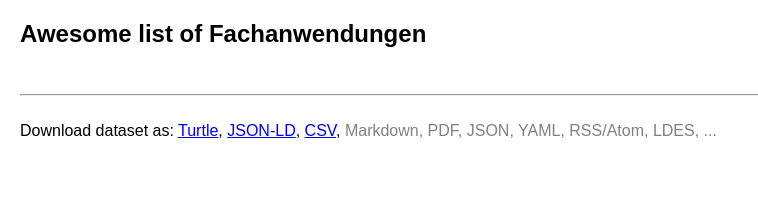
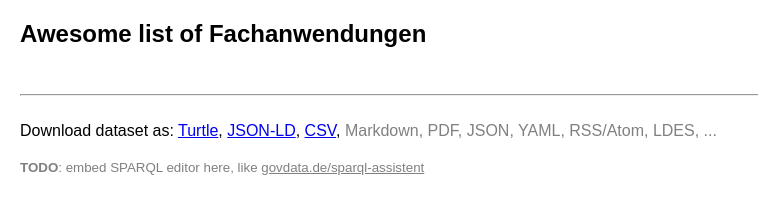
Before and after one commit to benjaminaaron/awesome-list-rdf-engine, a website built with webpack: page src/index.html in a window 1280 px wide. Shown: the whole page, without its empty margins (0-758 px from the left). Built offline with nearby package versions, Linux system fonts and the light colour scheme; files whose address does not match are found by name.

Commit message:
Add TODO about SPARQL editor

```diff
--- a/src/index.html
+++ b/src/index.html
@@ -28,6 +28,10 @@ Download dataset as:
         <span>LDES</span>,
         <span>...</span>
     </span>
+<br/><br/>
+<small style="color: gray">
+    <strong>TODO</strong>: embed SPARQL editor here, like <a style="color: gray" target="_blank" href="https://www.govdata.de/sparql-assistent">govdata.de/sparql-assistent</a>
+</small>
 
 <script type="module">
     import { storeFromTurtles, sparqlSelect, storeToJsonLdObj } from "./assets/bundle.js"
```
